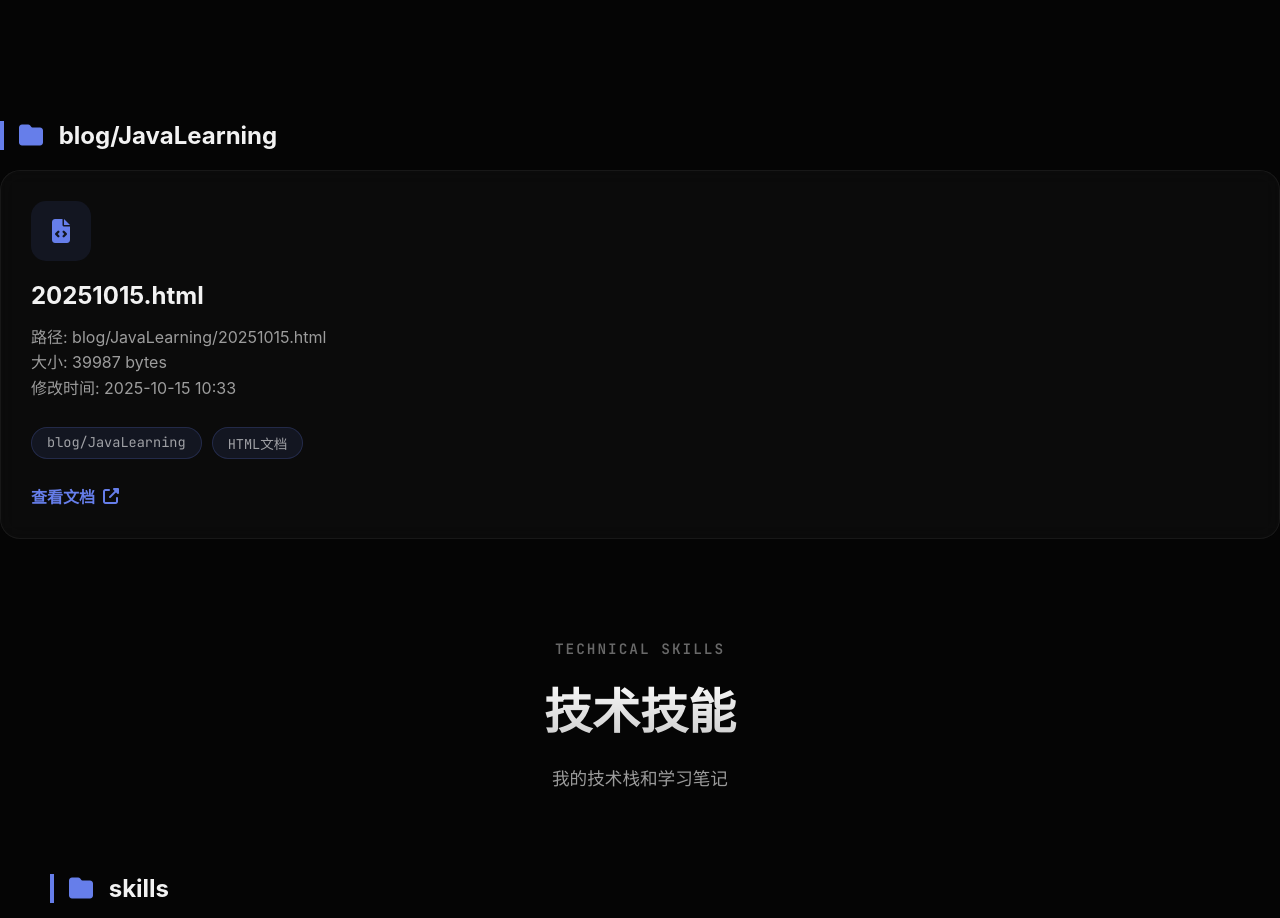
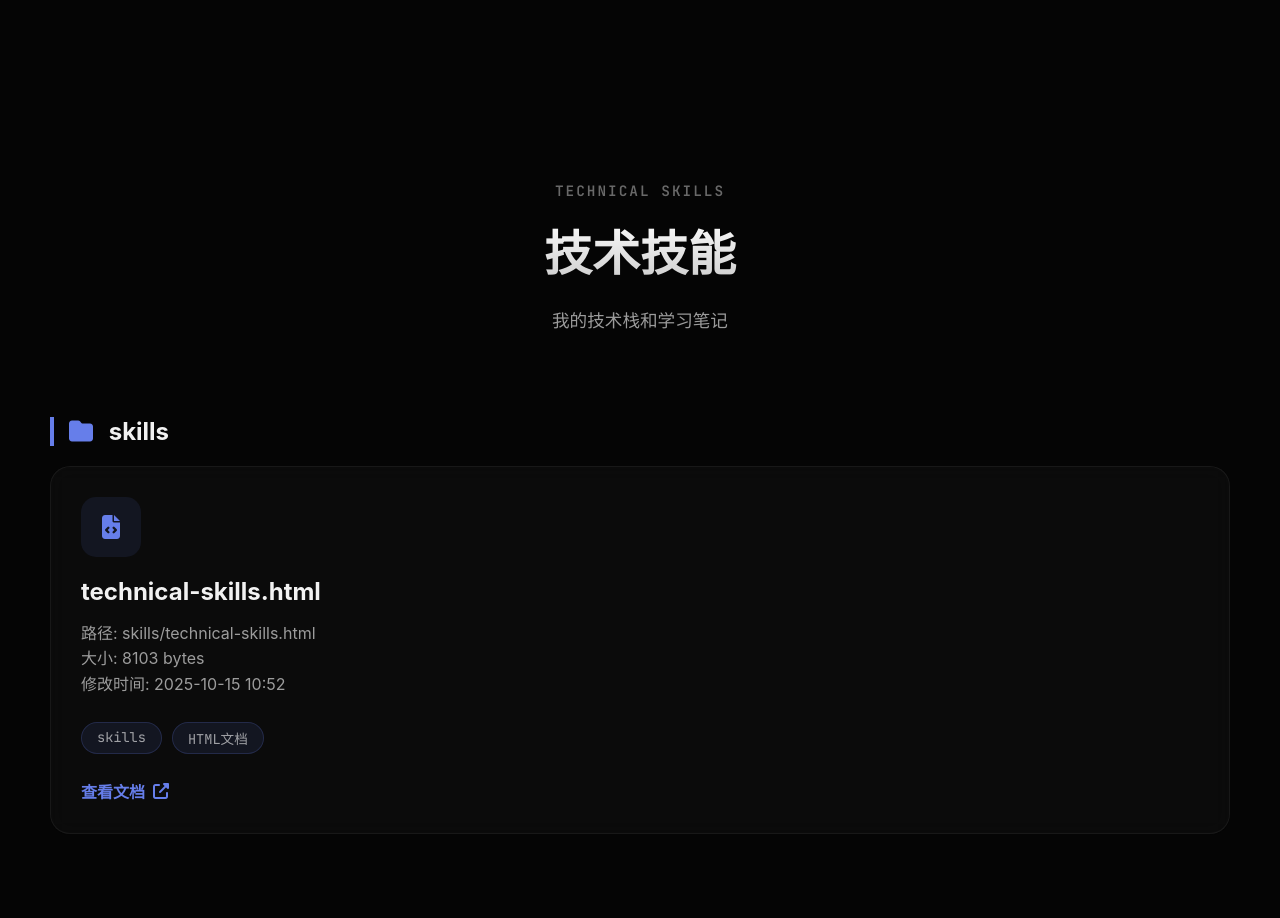
Before and after one commit to XiJiaha0/XiJiaha0.github.io, a plain HTML site: page index.html in a window 1280 px wide. Shown: the part 1540-2458 px from the top of the page. Drawn offline with Linux system fonts and the light colour scheme; a web font is replaced by a local one.

Commit message:
Update index.html

```diff
--- a/index.html
+++ b/index.html
@@ -757,6 +757,7 @@
 
         <!-- AUTO-GENERATED-PROJECTS-START -->
 
+        <!-- 这里只保留"暂无内容"的提示卡片 -->
         <div class="project-card" style="text-align: center; padding: 60px 30px;">
             <div class="project-icon" style="margin: 0 auto 20px auto;">
                 <i class="fas fa-folder-open"></i>
@@ -770,39 +771,6 @@
                 <span class="tag">提示</span>
             </div>
         </div>
-
-        <!-- AUTO-GENERATED-PROJECTS-END -->
-    </section>
-
-    <div class="folder-section">
-        <h3 class="folder-title" style="color: var(--text-primary); margin: 40px 0 20px 0; font-size: 1.5rem; border-left: 4px solid #667eea; padding-left: 15px;">
-            <i class="fas fa-folder" style="margin-right: 10px; color: #667eea;"></i>
-            blog/JavaLearning
-        </h3>
-        <div class="projects-grid">
-
-            <div class="project-card">
-                <div class="project-icon">
-                    <i class="fas fa-file-code"></i>
-                </div>
-                <h3 class="project-title">20251015.html</h3>
-                <p class="project-description">
-                    路径: blog/JavaLearning/20251015.html<br>
-                    大小: 39987 bytes<br>
-                    修改时间: 2025-10-15 10:33
-                </p>
-                <div class="project-tags">
-                    <span class="tag">blog/JavaLearning</span>
-                    <span class="tag">HTML文档</span>
-                </div>
-                <a href="blog/JavaLearning/20251015.html" class="project-link" target="_blank">
-                    查看文档
-                    <i class="fas fa-external-link-alt"></i>
-                </a>
-            </div>
-
-        </div>
-    </div>
 
         <!-- AUTO-GENERATED-PROJECTS-END -->
     </section>
```
